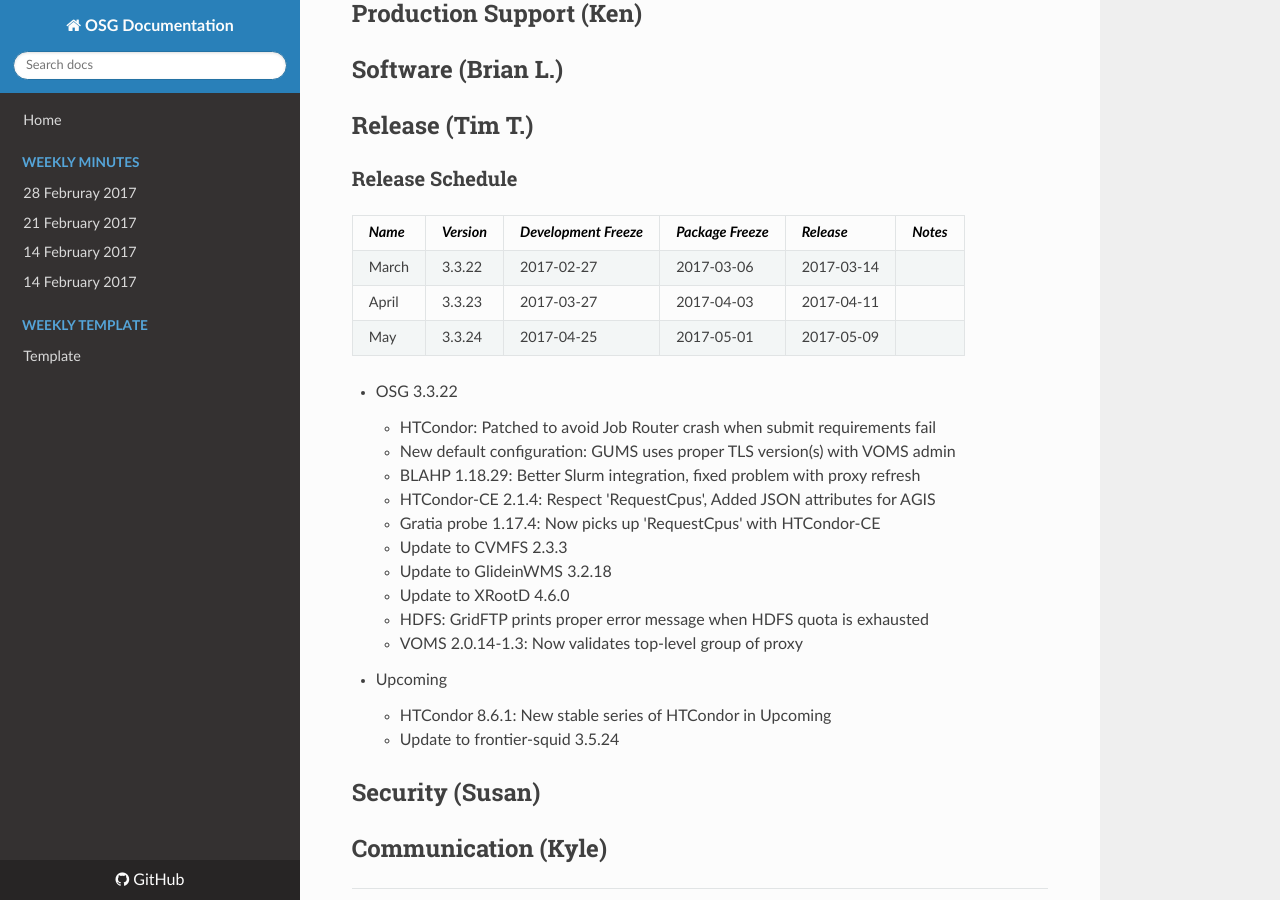
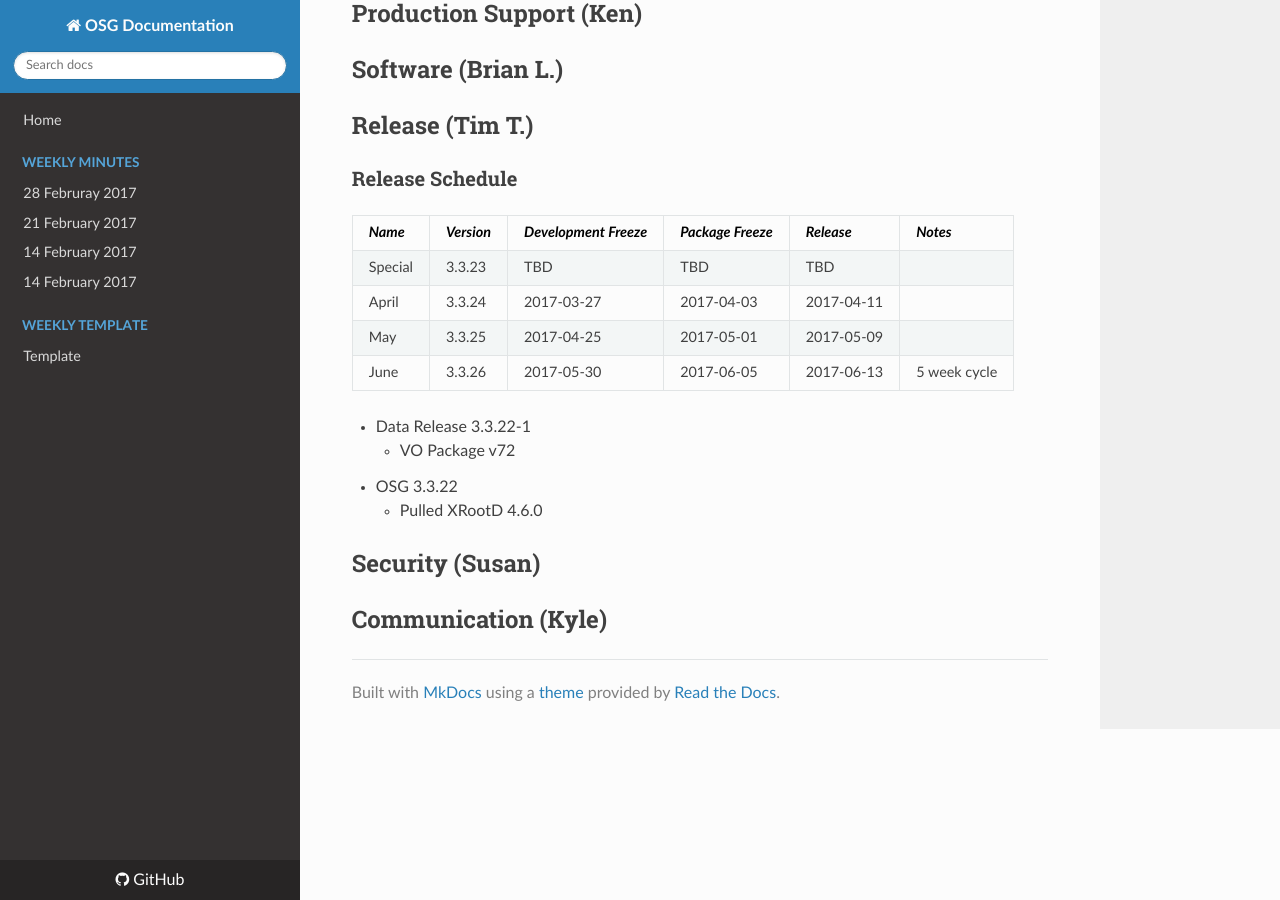
Before and after one commit to zsshah/production, an MkDocs documentation site: the page built from docs/WeeklyMinutes/21March2017.md, in a window 1280 px wide and 900 px high, scrolled down 2642 px. Built offline with MkDocs 1.6.1, drawn with Linux system fonts in a browser that asks for light colours; nearby versions of some CDN libraries; old or Windows-style settings are respelled for this version of MkDocs.

```diff
--- a/docs/WeeklyMinutes/21March2017.md
+++ b/docs/WeeklyMinutes/21March2017.md
@@ -47,25 +47,15 @@
 ### Release Schedule
 | *Name* | *Version* | *Development Freeze* | *Package Freeze* | *Release* | *Notes* |
 | ------ | --------- | -------------------- | ---------------- | --------- | ------- |
-| March | 3.3.22 | 2017-02-27 | 2017-03-06 | 2017-03-14 | |
-| April | 3.3.23 | 2017-03-27 | 2017-04-03 | 2017-04-11 | |
-| May | 3.3.24 | 2017-04-25 | 2017-05-01 | 2017-05-09 | |
+| Special | 3.3.23 | TBD | TBD | TBD| |
+| April | 3.3.24 | 2017-03-27 | 2017-04-03 | 2017-04-11 | |
+| May | 3.3.25 | 2017-04-25 | 2017-05-01 | 2017-05-09 | |
+| June | 3.3.26 | 2017-05-30 | 2017-06-05 | 2017-06-13 | 5 week cycle |
 
+   * Data Release 3.3.22-1
+      * VO Package v72
    * OSG 3.3.22
-      * HTCondor: Patched to avoid Job Router crash when submit requirements fail
-      * New default configuration: GUMS uses proper TLS version(s) with VOMS admin
-      * BLAHP 1.18.29: Better Slurm integration, fixed problem with proxy refresh
-      * HTCondor-CE 2.1.4: Respect 'RequestCpus', Added JSON attributes for AGIS
-      * Gratia probe 1.17.4: Now picks up 'RequestCpus' with HTCondor-CE
-      * Update to CVMFS 2.3.3
-      * Update to GlideinWMS 3.2.18
-      * Update to XRootD 4.6.0
-      * HDFS: GridFTP prints proper error message when HDFS quota is exhausted
-      * VOMS 2.0.14-1.3: Now validates top-level group of proxy
-
-   * Upcoming
-      * HTCondor 8.6.1: New stable series of HTCondor in Upcoming
-      * Update to frontier-squid 3.5.24
+      * Pulled XRootD 4.6.0
 
 ## Security (Susan)
 
```
